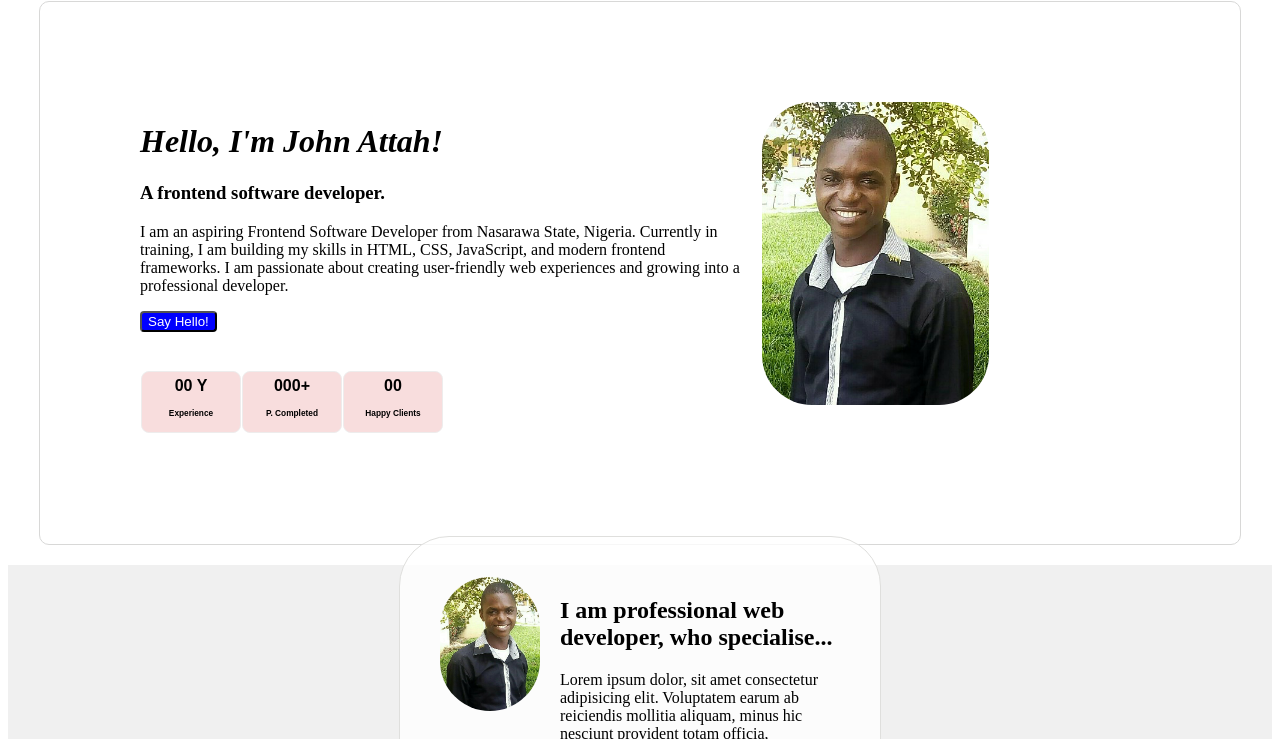
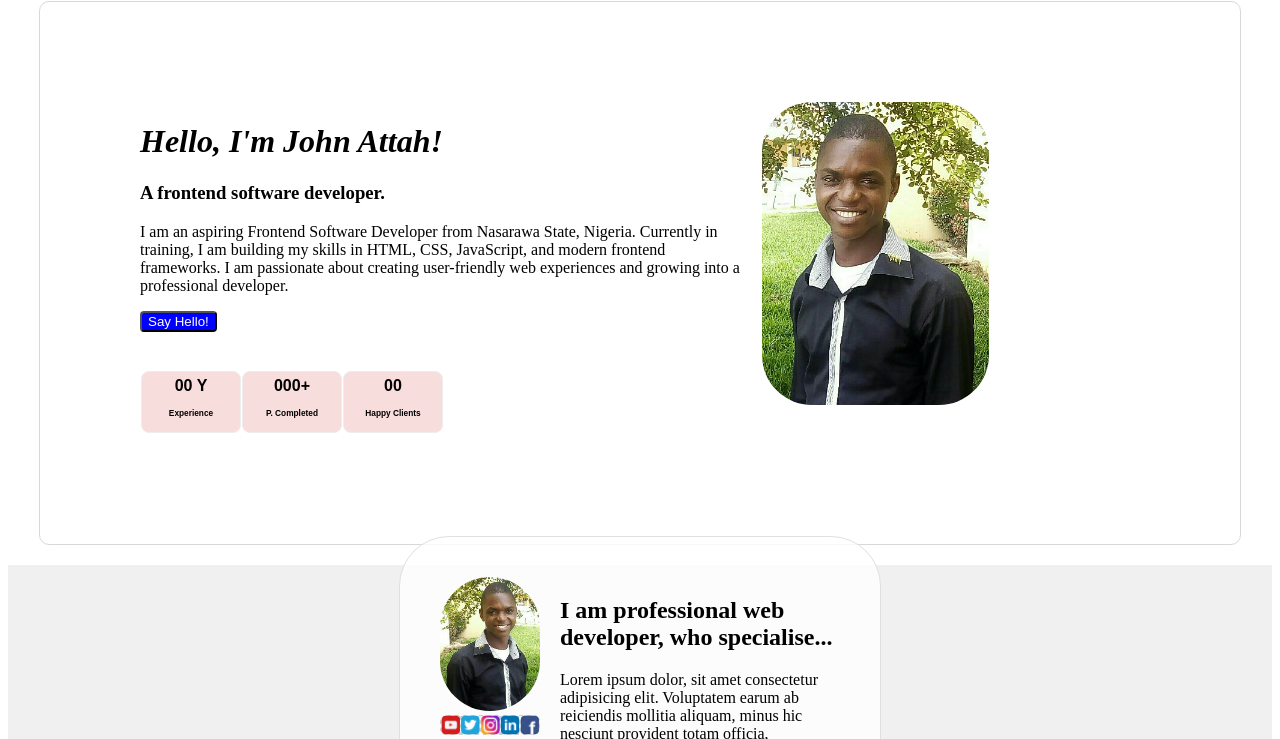
Before and after one commit to johnattah62/P.-Portfolio, a plain HTML site: page index.html in a window 1280 px wide. Shown: the part 61-800 px from the top of the page. Drawn offline with Linux system fonts and the light colour scheme.

Commit message:
Additional progress made

```diff
--- a/index.html
+++ b/index.html
@@ -500,7 +500,8 @@
         <div class="pro-container">
             <!-- Left Side: Text -->
             <div class="image2">
-                <img src="/images/profilepicfr.png" alt="Profile Picture" class="resize-image2">
+                <img src="/images/profilepicfr.png" alt="Profile Picture" class="resize-image2"><br>
+                <img src="/images/socialm.png" style="border-radius: 6px; width: 100px; justify-content: center;">
             </div>
             <!-- Right Side: Image -->
             <div class="pro-text">
@@ -589,6 +590,7 @@
             <h4>Lorem ipsum dolor sit amet consectetur, adipisicing elit. Nisi, repudiandae pariatur dolorum iste magnam harum facere possimus quidem autem molestiae iure voluptatibus nesciunt suscipit voluptatem ut cum hic ipsa quod. Lorem ipsum dolor sit amet consectetur, adipisicing elit. Voluptates, id nostrum obcaecati cupiditate pariatur neque consequatur commodi dicta recusandae accusamus architecto at? Libero commodi beatae quod voluptatum error aliquid blanditiis.</h4>
             <h3 style="margin-bottom:0px;">Mr. James Jackson</h3>
             <h4 style="margin-top:0px;">Managing Director, XYZ Company</h4>
+            <img src="/images/socialm.png" alt="social media icons" style="border-radius: 6px; width: 150px;">
         </div>
     </div><br>
         <footer class="footer">
```
Also changed, not shown: images/socialm.png (renamed from images/social media icons.png).
